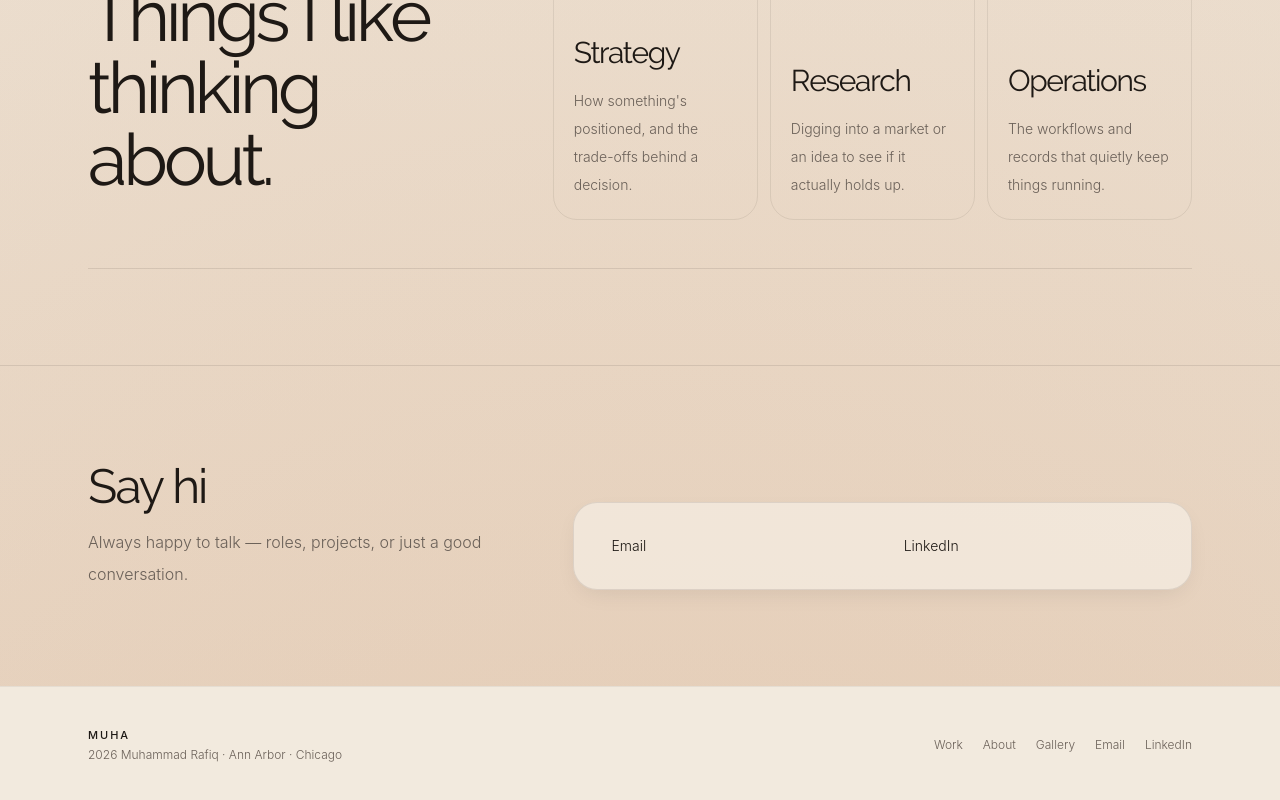
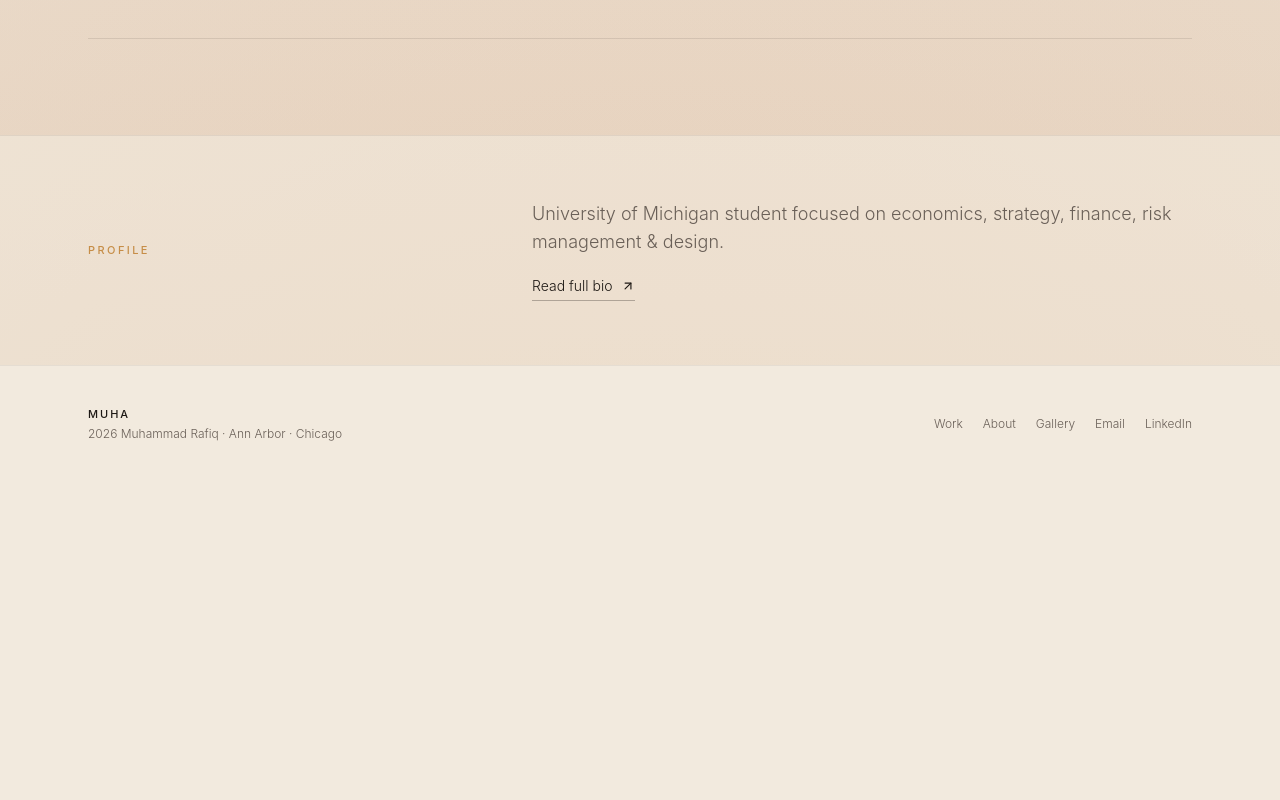
Before and after one commit to mohabbis/personal-portfolio, a Next.js app: page / in a window 1280 px wide. Shown: the part 2730-3530 px from the top of the page. After the commit the page ends 3212 px from the top, so only its background shows below. Built offline with nearby package versions, Linux system fonts and the light colour scheme.

Commit message:
Condense homepage flow

```diff
--- a/app/page.tsx
+++ b/app/page.tsx
@@ -5,7 +5,6 @@ import { HomeHero } from "@/components/sections/home-hero";
 import { HomeFeaturedWorkSection } from "@/components/sections/home/home-featured-work";
 import { HomeAboutSection } from "@/components/sections/home/home-about";
 import { HomeStudioIndexSection } from "@/components/sections/home/home-studio-index";
-import { HomeContactSection } from "@/components/sections/home/home-contact";
 import { siteConfig } from "@/data/site";
 
 export const metadata: Metadata = {
@@ -39,10 +38,9 @@ export default function HomePage() {
       />
       <SiteFrame currentPath="/">
         <HomeHero />
-        <HomeAboutSection />
         <HomeFeaturedWorkSection />
         <HomeStudioIndexSection />
-        <HomeContactSection />
+        <HomeAboutSection />
       </SiteFrame>
     </>
   );
```
